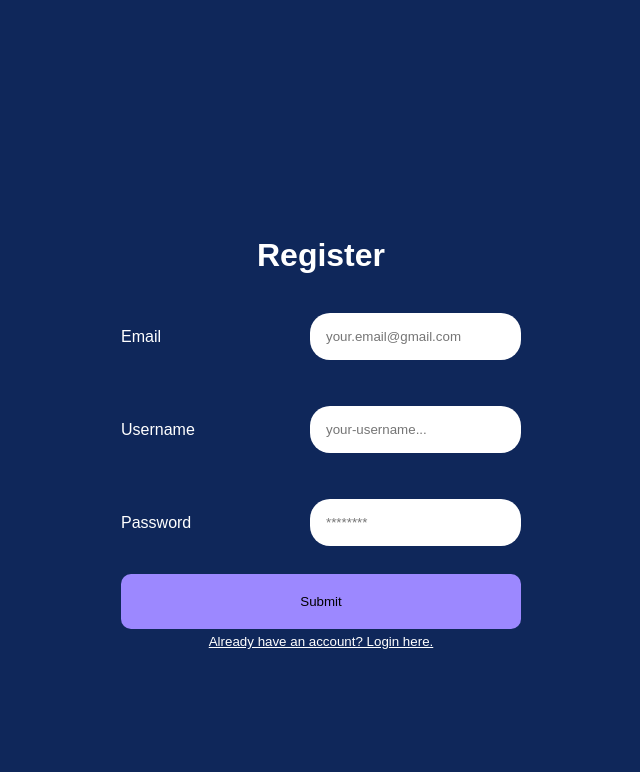
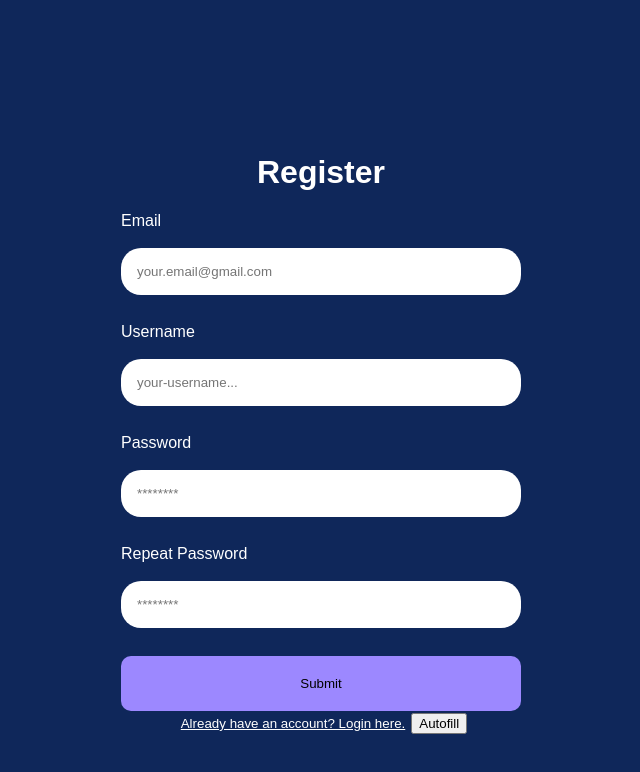
Before and after one commit to udK01/IncomeExpenseApp, a React (Vite) app: page / in a window 1280 px wide. Both pictures are taken after a click on the button "Don't have an account? Register here.". Shown: the top 772 px of the page, without its empty margins (319-959 px from the left). Built offline with nearby package versions, Linux system fonts and the light colour scheme.

Commit message:
Added validation and fixed some UI for Register.

```diff
--- a/src/components/Login/Login.jsx
+++ b/src/components/Login/Login.jsx
@@ -5,6 +5,20 @@ export default function Login(props) {
   const [email, setEmail] = useState("");
   const [username, setUsername] = useState("");
   const [password, setPassword] = useState("");
+
+  async function fetchData(filename) {
+    console.log(filename);
+    try {
+      const response = await fetch(`../../public/${filename}`);
+      if (!response.ok) {
+        throw new Error(`Failed to fetch data!`);
+      }
+      const data = await response.text();
+      console.log(data);
+    } catch (error) {
+      console.error(`Error fetching the data: ${error}`);
+    }
+  }
 
   const handleSubmit = (e) => {
     e.preventDefault();
@@ -18,8 +32,8 @@ export default function Login(props) {
     <>
       <form className={styles["login-form"]} onSubmit={handleSubmit}>
         <h1>Login</h1>
+        <label htmlFor="username">Username</label>
         <div className={styles["input-container"]}>
-          <label htmlFor="username">Username</label>
           <input
             id="username"
             type="text"
@@ -29,8 +43,8 @@ export default function Login(props) {
             placeholder="your-username..."
           />
         </div>
+        <label htmlFor="password">Password</label>
         <div className={styles["input-container"]}>
-          <label htmlFor="password">Password</label>
           <input
             id="password"
             type="password"
@@ -40,7 +54,9 @@ export default function Login(props) {
             placeholder="********"
           />
         </div>
-        <button type="submit">Submit</button>
+        <button type="submit" onClick={() => fetchData(`loginDetails.txt`)}>
+          Submit
+        </button>
       </form>
       <button
         className={styles["link-btn"]}
--- a/src/components/Login/Login.module.css
+++ b/src/components/Login/Login.module.css
@@ -27,12 +27,11 @@ body {
     padding: 10px;
 }
 
-.input-container label {
-    flex: 1;
+.login-form label {
     text-align: left;
-    margin-right: 10px;
-    text-align: left;
-    padding: 0.25rem 0;
+    padding-top: 0.25rem 0;
+    margin-left: 30px;
+    width: inherit;
 }
 
 .input-container input {
@@ -48,7 +47,7 @@ body {
     border: none;
     padding: 20px;
     cursor: pointer;
-    border-radius: 10px;
+    border-radius: 20px;
     background-color: #9c88ff;
     width: inherit;
     margin: 0;
--- a/src/components/Register/Register.jsx
+++ b/src/components/Register/Register.jsx
@@ -5,21 +5,106 @@ export default function Register(props) {
   const [email, setEmail] = useState("");
   const [username, setUsername] = useState("");
   const [password, setPassword] = useState("");
+  const [password2, setPassword2] = useState("");
 
-  const handleSubmit = (e) => {
+  // Errors
+  const [usernameError, setUsernameError] = useState("");
+  const [passwordError, setPasswordError] = useState("");
+  const [password2Error, setPassword2Error] = useState("");
+
+  // Constants
+  const USERNAME_LOWER = 3;
+  const USERNAME_UPPER = 15;
+  const PASSWORD_LOWER = 6;
+  const PASSWORD_UPPER = 20;
+
+  const handleSubmit = async (e, filename) => {
     e.preventDefault();
+    setUsernameError("");
+    setPasswordError("");
+    setPassword2Error("");
 
-    console.log(email);
-    console.log(username);
-    console.log(password);
+    try {
+      if (rangeCheck(username, USERNAME_LOWER, USERNAME_UPPER)) {
+        if (passwordValidations(password, PASSWORD_LOWER, PASSWORD_UPPER)) {
+          await saveData(filename);
+        }
+      }
+    } catch (error) {
+      setUsernameError(error.message);
+    }
   };
+
+  function rangeCheck(input, lowerBound, upperBound) {
+    if (input.length >= lowerBound && input.length <= upperBound) {
+      return true;
+    }
+    throw new Error(
+      `Username has to be between ${lowerBound} and ${upperBound}`
+    );
+  }
+
+  function passwordValidations(input, lowerBound, upperBound) {
+    try {
+      if (rangeCheck(input, lowerBound, upperBound)) {
+        if (input === password2) {
+          if (validatePassword(password)) {
+            return true;
+          } else {
+            throw new Error(
+              `Your password must contain a digit, an uppercase and lower case character!`
+            );
+          }
+        } else {
+          throw new Error(`You must enter the same password!`);
+        }
+      }
+    } catch (error) {
+      setPasswordError(error.message);
+      setPassword2Error(error.message);
+    }
+  }
+
+  function validatePassword(password) {
+    const uppercaseRegex = /[A-Z]/;
+    const lowercaseRegex = /[a-z]/;
+    const digitRegex = /[0-9]/;
+
+    const containsUppercase = uppercaseRegex.test(password);
+    const containsLowercase = lowercaseRegex.test(password);
+    const containsDigit = digitRegex.test(password);
+
+    return containsUppercase && containsLowercase && containsDigit;
+  }
+
+  async function saveData(filename) {}
+
+  // console.log(`User Saved!`);
+  // const response = await fetch(`../../${filename}`);
+  // if (!response.ok) {
+  //   throw new Error(`Failed to fetch data!`);
+  // }
+  // const data = await response.text();
+  // console.log(data);
+
+  function autoFill() {
+    setEmail(`test@test.com`);
+    setUsername(`testUser`);
+    setPassword(`Testpw123`);
+    setPassword2(`Testpw123`);
+  }
 
   return (
     <>
-      <form className={styles["register-form"]} onSubmit={handleSubmit}>
+      <form
+        className={styles["register-form"]}
+        onSubmit={(e) => handleSubmit(e, `loginDetails.txt`)}
+      >
         <h1>Register</h1>
+        <div className={styles.labelAndError}>
+          <label htmlFor="email">Email</label>
+        </div>
         <div className={styles["input-container"]}>
-          <label htmlFor="email">Email</label>
           <input
             id="email"
             type="email"
@@ -29,25 +114,53 @@ export default function Register(props) {
             placeholder="your.email@gmail.com"
           />
         </div>
+        <div className={styles.labelAndError}>
+          <label htmlFor="username">Username</label>
+          {usernameError && <div className={styles.error}>{usernameError}</div>}
+        </div>
         <div className={styles["input-container"]}>
-          <label htmlFor="username">Username</label>
           <input
             id="username"
             type="text"
             name="username"
             value={username}
-            onChange={(e) => setUsername(e.target.value)}
+            onChange={(e) => {
+              setUsername(e.target.value);
+            }}
             placeholder="your-username..."
           />
         </div>
+        <div className={styles.labelAndError}>
+          <label htmlFor="password">Password</label>
+          {passwordError && <div className={styles.error}>{passwordError}</div>}
+        </div>
         <div className={styles["input-container"]}>
-          <label htmlFor="password">Password</label>
           <input
             id="password"
             type="password"
             name="password"
             value={password}
-            onChange={(e) => setPassword(e.target.value)}
+            onChange={(e) => {
+              setPassword(e.target.value);
+            }}
+            placeholder="********"
+          />
+        </div>
+        <div className={styles.labelAndError}>
+          <label htmlFor="password2">Repeat Password</label>
+          {password2Error && (
+            <div className={styles.error}>{password2Error}</div>
+          )}
+        </div>
+        <div className={styles["input-container"]}>
+          <input
+            id="password2"
+            type="password"
+            name="password2"
+            value={password2}
+            onChange={(e) => {
+              setPassword2(e.target.value);
+            }}
             placeholder="********"
           />
         </div>
@@ -59,6 +172,7 @@ export default function Register(props) {
       >
         Already have an account? Login here.
       </button>
+      <button onClick={autoFill}>Autofill</button>
     </>
   );
 }
--- a/src/components/Register/Register.module.css
+++ b/src/components/Register/Register.module.css
@@ -27,14 +27,6 @@ body {
     padding: 10px;
 }
 
-.input-container label {
-    flex: 1;
-    text-align: left;
-    margin-right: 10px;
-    text-align: left;
-    padding: 0.25rem 0;
-}
-
 .input-container input {
     flex: 1;
     padding: 10px;
@@ -61,3 +53,25 @@ body {
     padding-top: 5px;
     text-decoration: underline;
 }
+
+.register-form .labelAndError {
+    width: inherit;
+    padding-left: 20px;
+    padding-right: 20px;
+    display: flex;
+    justify-content: space-evenly;
+    align-items: center;
+}
+
+.register-form label {
+    flex-grow: 1;
+    text-align: left;
+    /* padding-top: 0.25rem 0; */
+}
+
+.register-form .error {
+    padding: 10px;
+    color: white;
+    background-color: rgb(114, 10, 10);
+    border-radius: 20px;
+}
```
Also changed, not shown: public/loginDetails.txt (added).
